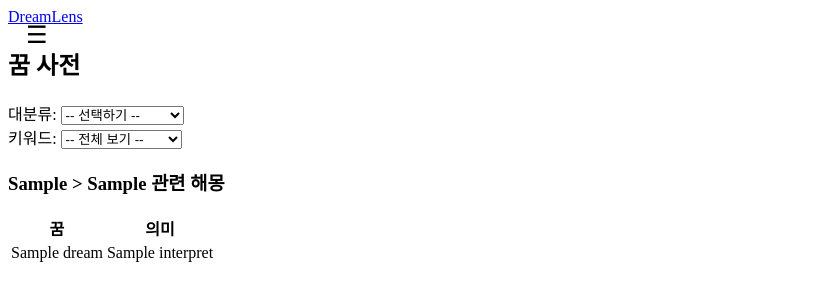
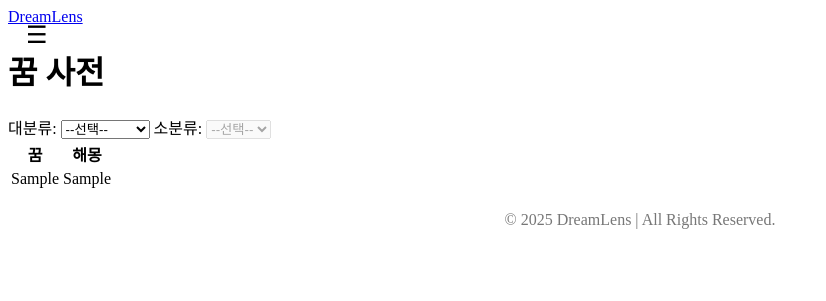
Before and after one commit to dlkara/DreamLens, a Django app: template dreamlens_core/templates/dict.html in a window 1280 px wide. Shown: the top 301 px of the page, without its empty margins (0-826 px from the left). Run offline with Django 5.2, Linux system fonts and the light colour scheme; the template is opened without the code that fills it: most values are stand-ins (such as "Sample title", 1, 10 or a date in 2020).

Commit message:
꿈 사전 수정 : meta_dream.json 파일 사용

```diff
--- a/dreamlens_core/templates/dict.html
+++ b/dreamlens_core/templates/dict.html
@@ -5,55 +5,83 @@
 <head>
     <meta charset="UTF-8">
     <title>꿈 사전</title>
+    <link rel="stylesheet" href="{% static 'css/common.css' %}">
+    <link rel="stylesheet" href="{% static 'css/header.css' %}">
 </head>
 <body>
-    {% include "header.html" %}
+    {% include 'header.html' %}
 
-    <h2>꿈 사전</h2>
+    <h1>꿈 사전</h1>
 
-    <form method="get">
-        <label for="category">대분류:</label>
-        <select name="category" id="category" onchange="this.form.submit()">
-            <option value="">-- 선택하기 --</option>
-            {% for category in categories %}
-            <option value="{{ category }}" {% if category == selected_category %}selected{% endif %}>
-                {{ category }}
+    <form id="dict-form" method="get">
+        <label>대분류:
+            <select name="category" id="category">
+                <option value="">--선택--</option>
+                {% for cat in categories %}
+                <option value="{{ cat }}"
+                        {% if cat == sel_cat %}selected{% endif %}>
+                    {{ cat }}
                 </option>
                 {% endfor %}
             </select>
-        <br>
+        </label>
 
-        {% if keywords %}
-        <label for="keyword">키워드:</label>
-        <select name="keyword" id="keyword" onchange="this.form.submit()">
-            <option value="">-- 전체 보기 --</option>
-            {% for kw in keywords %}
-            <option value="{{ kw }}" {% if kw == selected_keyword %}selected{% endif %}>{{ kw }}</option>
+        <label>소분류:
+            <select name="subcategory" id="subcategory" {% if not sel_cat %}disabled{% endif %}>
+                <option value="">--선택--</option>
+                {# sub_list 로만 렌더, dict 스타일 브래킷 없이 #}
+                {% for entry in sub_list %}
+                {% if entry.cat == sel_cat %}
+                <option value="{{ entry.sub }}"
+                        {% if entry.sub == sel_sub %}selected{% endif %}>
+                    {{ entry.sub }}
+                </option>
+                {% endif %}
                 {% endfor %}
             </select>
-        {% endif %}
+        </label>
     </form>
 
-    {% if sub_items %}
-    <h3>{{ selected_category }}{% if selected_keyword %} > {{selected_keyword}}{% endif %} 관련 해몽</h3>
-    <table>
+    {# 결과 개수 #}
+    {% if sel_cat and sel_sub %}
+    <p id="result-count">{{ filtered|length }}개 결과</p>
+    {% endif %}
+
+   <table id="result-table">
+       <thead>
        <tr>
            <th>꿈</th>
-            <th>의미</th>
+           <th>해몽</th>
        </tr>
-        {% for item in sub_items %}
+       </thead>
+       <tbody>
+       {% if filtered %}
+       {# 필터된 결과가 있을 때 #}
+       {% for item in filtered %}
        <tr>
-            <td>{{ item.dream }}</td>
-            <td>{{ item.interpret }}</td>
+           <td>{{ item.꿈 }}</td>
+           <td>{{ item.해몽 }}</td>
        </tr>
        {% endfor %}
+       {% else %}
+           {# 필터된 결과가 없을 때 #}
+           {% if not sel_cat or not sel_sub %}
+           {# 대분류 혹은 소분류가 비어 있으면 #}
+           <tr>
+               <td colspan="2">대분류와 소분류를 선택해주세요.</td>
+           </tr>
+           {% else %}
+           {# 둘 다 선택했는데 결과가 없으면 #}
+           <tr>
+               <td colspan="2">조건에 맞는 항목이 없습니다.</td>
+           </tr>
+           {% endif %}
+       {% endif %}
+       </tbody>
    </table>
-    {% elif selected_category %}
-    <p><strong>해당 카테고리에 등록된 해몽 정보가 없습니다.</strong></p>
-    {% endif %}
 
-</body>
+    {% include 'footer.html' %}
 
     <script src="{% static 'js/dict.js' %}"></script>
-
+</body>
 </html>
--- /dev/null
+++ b/dreamlens_core/templates/footer.html
@@ -0,0 +1,3 @@
+<footer style="text-align:center; padding:20px; color:#777;">
+    &copy; 2025 DreamLens | All Rights Reserved.
+</footer>
--- a/dreamlens_core/templates/header.html
+++ b/dreamlens_core/templates/header.html
@@ -15,11 +15,13 @@
         <button id="closePanelBtn">❌</button>
     </div>
     <p>만나서 반갑습니다!</p>
-    <a href="#" class="btn">로그인</a>
-    <a href="#" class="btn">회원가입</a>
+    <a href="{% url 'login' %}" class="btn">로그인</a>
+    <a href="{% url 'register' %}" class="btn">회원가입</a>
+
+
     <hr>
-    <a href="#" class="btn">🔮 해몽하기</a>
-    <a href="{% url 'dream_dict_view' %}" class="btn">📖 꿈 사전</a>
+    <a href="{% url 'dream_interpreter' %}" class="btn">🔮 해몽하기</a>
+    <a href="{% url 'dream_dict' %}" class="btn">📖 꿈 사전</a>
     <a href="{% url 'dream_combiner' %}" class="btn">🧩 꿈 조합기</a>
     <a href="#" class="btn">📘 내 일기장</a>
     <a href="#" class="btn">📊 분석 리포트</a>
--- a/dreamlens_core/templates/main.html
+++ b/dreamlens_core/templates/main.html
@@ -1,4 +1,5 @@
 {% load static %}
+
 <!DOCTYPE html>
 <html lang="ko">
 <head>
@@ -19,9 +20,7 @@
         </div>
     </main>
 
-    <footer style="text-align:center; padding:20px; color:#777;">
-        &copy; 2025 DreamLens | All Rights Reserved.
-    </footer>
+    {% include "footer.html" %}
 
     <script src="{% static 'js/header.js' %}"></script>
 </body>
--- a/dreamlens_core/urls.py
+++ b/dreamlens_core/urls.py
@@ -5,15 +5,26 @@ urlpatterns = [
     # 메인 화면
     path('', views.index, name='index'),
 
+    # 꿈 해몽
+    path('interpret/', views.dream_interpreter, name='dream_interpreter'),
+
     # 꿈 사전
-    path('dict/', views.dream_dict_view, name='dream_dict_view'),
+    path('dict/', views.dream_dict, name='dream_dict'),
 
     # 꿈 조합기
     path('combine/', views.dream_combiner, name='dream_combiner'),
+
+    # 꿈 일기장 -> TODO : 현정
+    # path('diary/', views.diary, name='diary'),
+
+    # 분석 리포트 -> TODO : 지우
+    # path('report/', views.report, name='report'),
+
+    # 로그인/로그아웃, 회원가입
     path('login/', views.login_view, name='login'),
     path('logout/', views.logout_view, name='logout'),
     path('register/', views.register_view, name='register'),
+
+    # 마이페이지
     path('mypage/', views.mypage_view, name='mypage'),
-
-    path('interpret/', views.dream_interpreter, name='dream_interpreter'),
 ]
```
Also changed, not shown: dreamlens_core/static/js/dict.js (+16 -11 lines), dreamlens_core/views.py (+46 -43 lines). Lines whose indentation alone changed are shown as unchanged.
